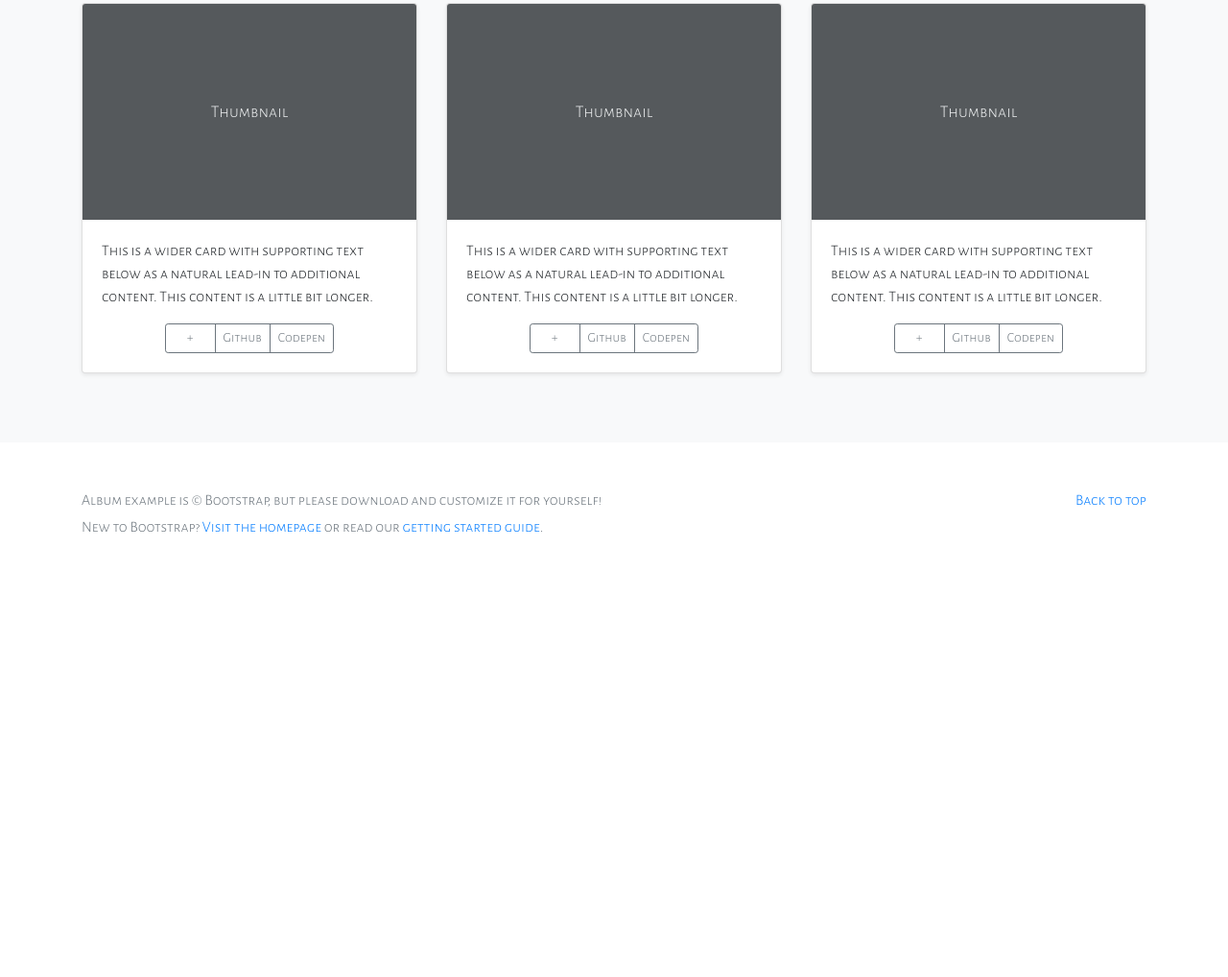
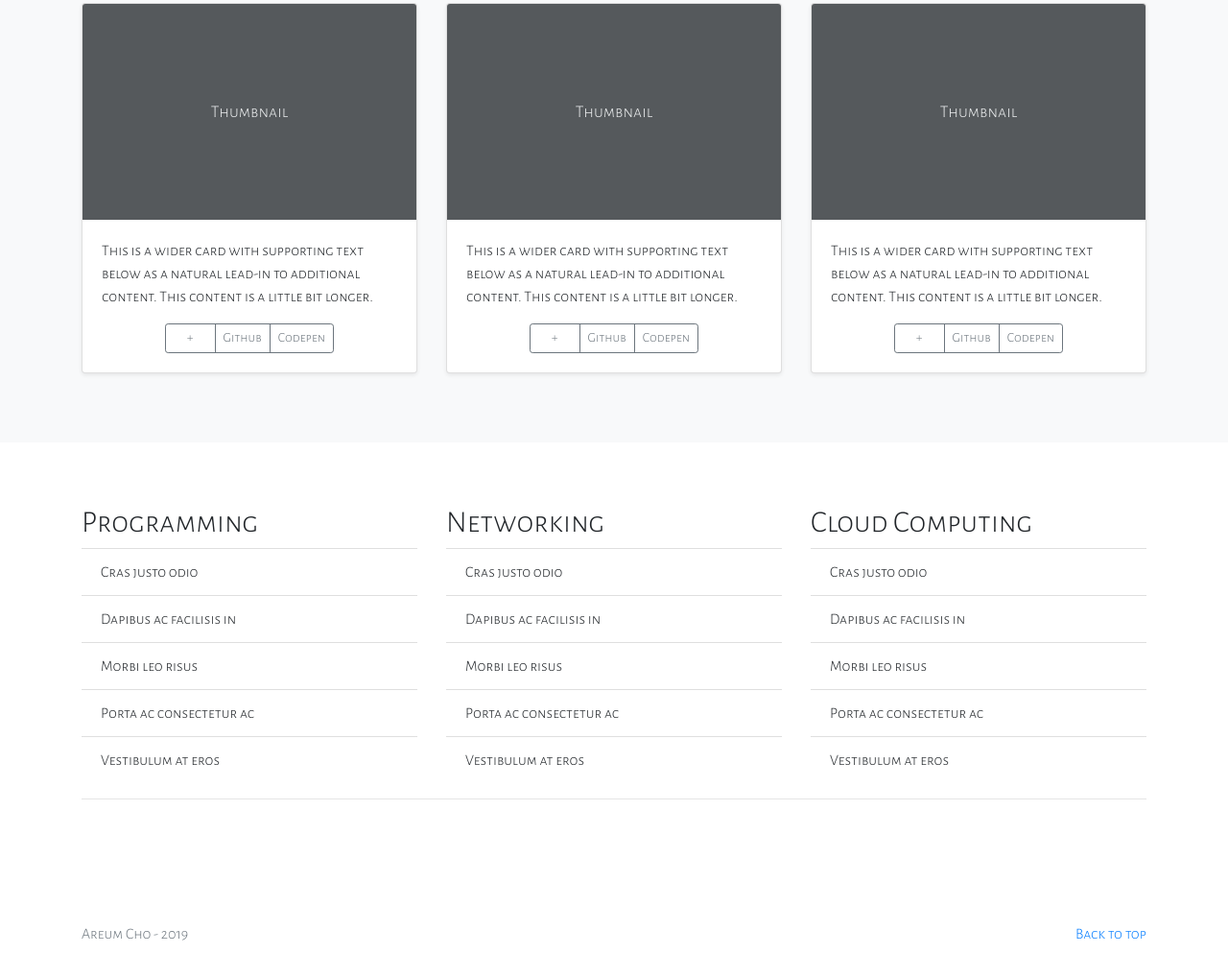
Before and after one commit to areumcho/portfolio, a plain HTML site: page index.html in a window 1280 px wide. Shown: the part 1250-2268 px from the top of the page at 96% size. Before the commit the page ends 1863 px from the top, so only its background shows below. Drawn offline with nearby package versions, Linux system fonts and the light colour scheme.

Commit message:
add skills section

```diff
--- a/css/style.css
+++ b/css/style.css
@@ -70,6 +70,18 @@ body {
   max-width: 40rem;
 }
 
+
+.container.skills{
+padding-top: 5%;
+    padding-bottom: 5%;
+}
+
+
+.col {
+
+     padding: 5%;
+}
+
 footer {
   padding-top: 3rem;
   padding-bottom: 3rem;
--- a/index.html
+++ b/index.html
@@ -45,7 +45,8 @@
     <div class="container">
       <div class="row">
         <div class="col-sm-8 col-md-7 py-4">
-          <h4 class="text-white">Skills</h4>
+          <h4 class="text-white"></h4>
+<!--
           <p class="text-muted">Cloud Computing (OpenStack, Amazon Web Services)</p>
           <p class="text-muted">Cloud Administration and Networking Certification from CENGN</p>
           <p class="text-muted">OS (Windows 10, Mac OS, Ubuntu, and CentOS)</p>
@@ -59,6 +60,7 @@
           <p class="text-muted">JAVA with basic Android development</p>
           <p class="text-muted">Jira, Confluence, and Agile methodology</p>
 
+-->
 
 
         </div>
@@ -80,7 +82,8 @@
 
         <strong>Areum Cho</strong>
       </a>
-      <button class="navbar-toggler" type="button" data-toggle="collapse" data-target="#navbarHeader" aria-controls="navbarHeader" aria-expanded="false" aria-label="Toggle navigation">
+
+        <button class="navbar-toggler" type="button" data-toggle="collapse" data-target="#navbarHeader" aria-controls="navbarHeader" aria-expanded="false" aria-label="Toggle navigation"><b>Contact Me!</b>
         <span class="navbar-toggler-icon"></span>
       </button>
     </div>
@@ -101,6 +104,8 @@
 -->
     </div>
   </section>
+
+
 
   <div class="album py-5 bg-light">
     <div class="container">
@@ -264,6 +269,49 @@
     </div>
   </div>
 
+
+<div class="container skills">
+    <!-- Example row of columns -->
+    <div class="row">
+      <div class="col-md-4">
+        <h2>Programming</h2>
+        <ul class="list-group list-group-flush">
+  <li class="list-group-item">Cras justo odio</li>
+  <li class="list-group-item">Dapibus ac facilisis in</li>
+  <li class="list-group-item">Morbi leo risus</li>
+  <li class="list-group-item">Porta ac consectetur ac</li>
+  <li class="list-group-item">Vestibulum at eros</li>
+</ul>
+
+      </div>
+      <div class="col-md-4">
+        <h2>Networking</h2>
+<ul class="list-group list-group-flush">
+  <li class="list-group-item">Cras justo odio</li>
+  <li class="list-group-item">Dapibus ac facilisis in</li>
+  <li class="list-group-item">Morbi leo risus</li>
+  <li class="list-group-item">Porta ac consectetur ac</li>
+  <li class="list-group-item">Vestibulum at eros</li>
+</ul>
+
+      </div>
+      <div class="col-md-4">
+        <h2>Cloud Computing</h2>
+      <ul class="list-group list-group-flush">
+  <li class="list-group-item">Cras justo odio</li>
+  <li class="list-group-item">Dapibus ac facilisis in</li>
+  <li class="list-group-item">Morbi leo risus</li>
+  <li class="list-group-item">Porta ac consectetur ac</li>
+  <li class="list-group-item">Vestibulum at eros</li>
+</ul>
+
+      </div>
+    </div>
+
+    <hr>
+
+  </div> <!-- /container -->
+
 </main>
 
 <footer class="text-muted">
@@ -271,8 +319,8 @@
     <p class="float-right">
       <a href="#">Back to top</a>
     </p>
-    <p>Album example is &copy; Bootstrap, but please download and customize it for yourself!</p>
-    <p>New to Bootstrap? <a href="https://getbootstrap.com">Visit the homepage</a> or read our <a href="/docs/4.2/getting-started/introduction/">getting started guide</a>.</p>
+    <p>Areum Cho - 2019</p>
+
   </div>
 </footer>
 
```
